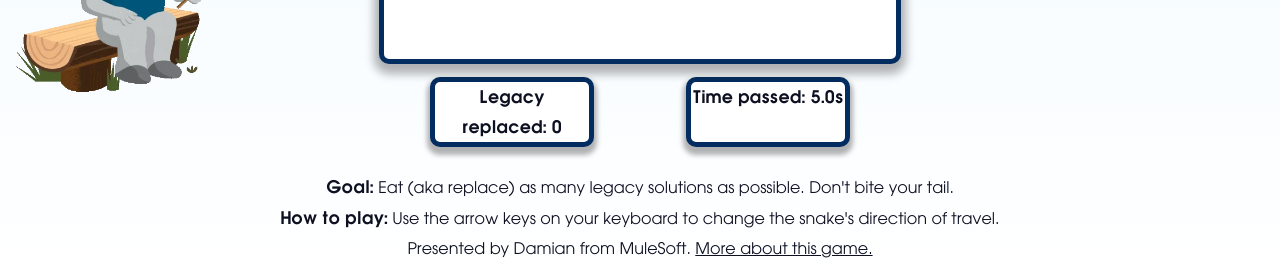
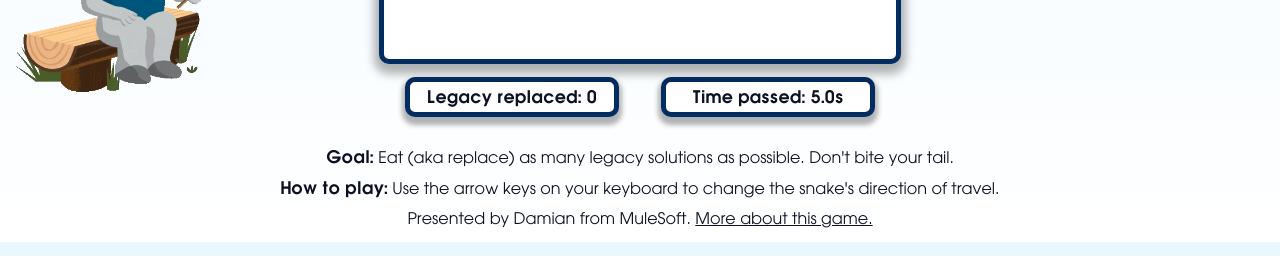
Before and after one commit to hansjakobli/mule-snake, a plain HTML site: page index.html in a window 1280 px wide. Shown: the part 544-816 px from the top of the page. Drawn offline with nearby package versions, Linux system fonts and the light colour scheme.

Commit message:
Small CSS fix

```diff
--- a/main.css
+++ b/main.css
@@ -158,6 +158,7 @@ body {
   display: inline-block;
   /* padding: 1vw; */
   width: 30%;
+  min-width: 16vw;
   font-family: AvantGardeBold;
   -webkit-box-shadow: 0px 5px 5px 3px rgba(0, 0, 0, 0.3);
   -moz-box-shadow: 0px 5px 5px 3px rgba(0, 0, 0, 0.3);
```
